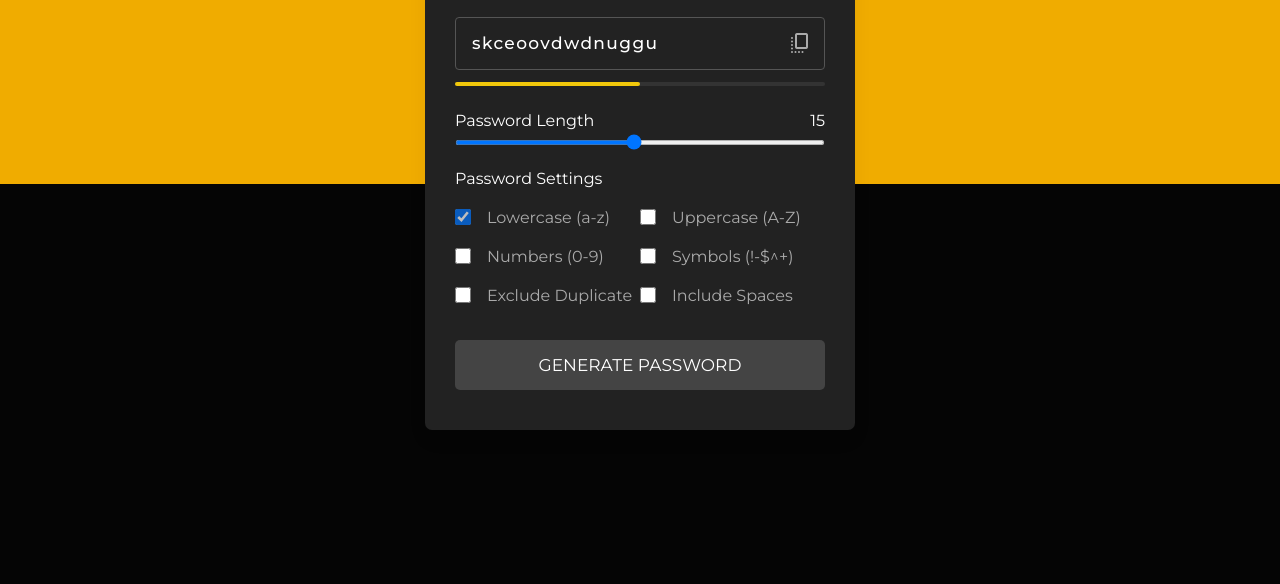
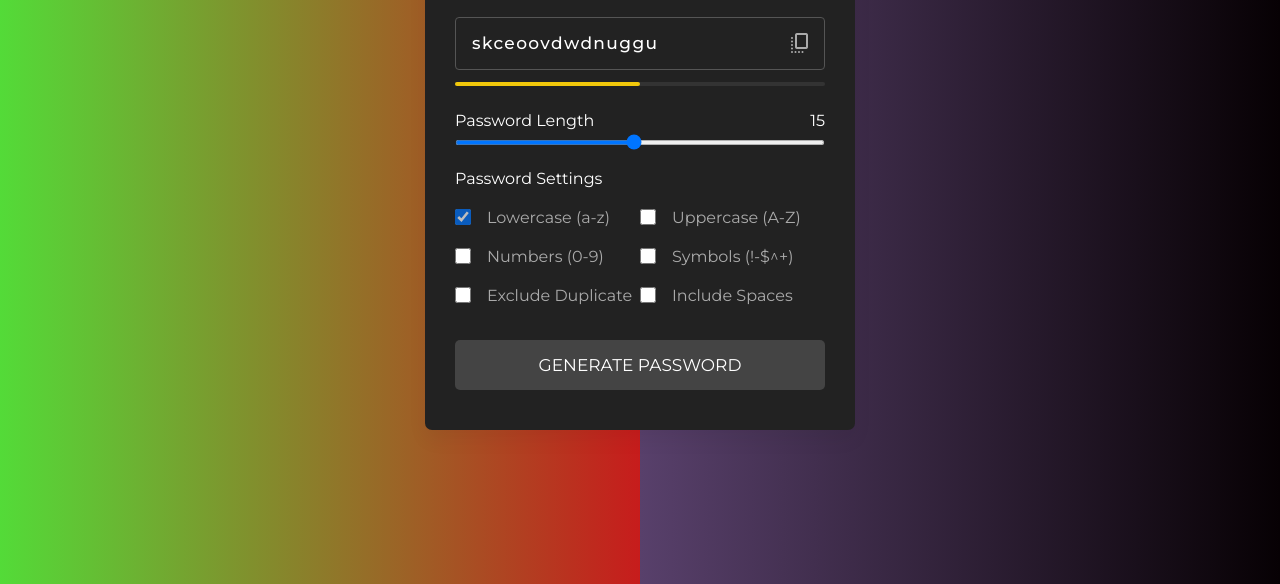
Before and after one commit to Hkohansal/Password-Generator, a plain HTML site: page Password Generator/index.html in a window 1280 px wide. Shown: the part 216-800 px from the top of the page. Drawn offline with nearby package versions, Linux system fonts and the light colour scheme.

Commit message:
Update style.css

```diff
--- a/Password Generator/style.css
+++ b/Password Generator/style.css
@@ -11,7 +11,7 @@ body {
   align-items: center;
   justify-content: center;
   min-height: 100vh;
-  background: linear-gradient(180deg, #f0ac00 50%, #050505 50%);
+  background-image: linear-gradient(to right, rgb(83, 219, 56), rgb(199, 28, 28) 50%, rgb(88, 64, 107) 50%, rgb(7, 1, 4));
 }
 
 .container {
```
